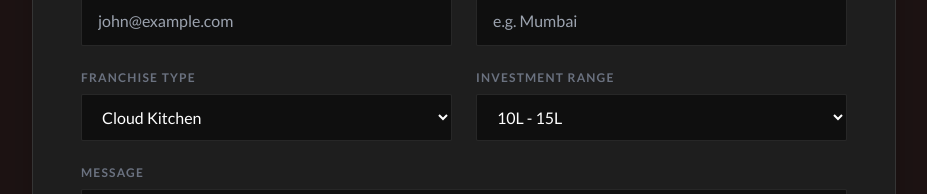
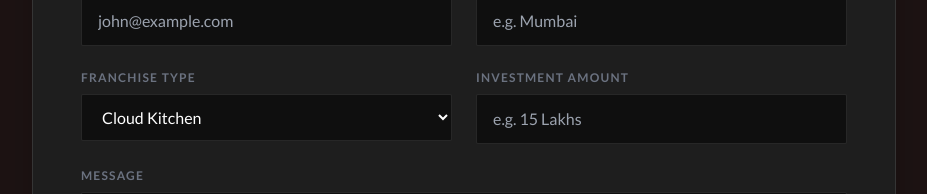
Before and after one commit to Sonikak004/Dumwala-1, a React (Vite) app: page /franchise in a window 1280 px wide. Shown: the part 2518-2712 px from the top of the page, without its empty margins (176-1103 px from the left). Built offline with nearby package versions, Linux system fonts and the light colour scheme; a web font is replaced by a local one.

Commit message:
Refine Franchise form and Contact page, fix nav links

```diff
--- a/src/pages/Contact.jsx
+++ b/src/pages/Contact.jsx
@@ -135,20 +135,7 @@ const Contact = () => {
                             </div>
 
                             {/* Embed Map Placeholder or Styled Block */}
-                            <div className="mt-8 h-48 w-full bg-white/5 rounded-sm overflow-hidden relative group/map">
-                                <div className="absolute inset-0 flex items-center justify-center">
-                                    <a
-                                        href="https://maps.google.com/?q=Dumwala+BTM+Layout"
-                                        target="_blank"
-                                        rel="noopener noreferrer"
-                                        className="bg-white/10 hover:bg-white/20 text-white px-6 py-2 rounded-full backdrop-blur-md text-sm font-bold transition-all transform group-hover/map:scale-105 flex items-center gap-2"
-                                    >
-                                        <MapPin size={16} /> View on Google Maps
-                                    </a>
-                                </div>
-                                {/* Simple dark pattern background for map placeholder */}
-                                <div className="absolute inset-0 opacity-20 bg-[url('https://upload.wikimedia.org/wikipedia/commons/e/ec/World_map_blank_without_borders.svg')] bg-cover bg-center mix-blend-overlay"></div>
-                            </div>
+
                         </div>
                     </div>
 
--- a/src/pages/Franchise.jsx
+++ b/src/pages/Franchise.jsx
@@ -19,7 +19,7 @@ const FranchisePage = () => {
         email: '',
         city: '',
         type: 'Cloud Kitchen',
-        investment: '10L - 15L',
+        investment: '',
         message: ''
     });
     const [submitted, setSubmitted] = useState(false);
@@ -28,11 +28,36 @@ const FranchisePage = () => {
         setFormData({ ...formData, [e.target.name]: e.target.value });
     };
 
+    const scrollToForm = () => {
+        const formElement = document.getElementById('inquire');
+        if (formElement) {
+            formElement.scrollIntoView({ behavior: 'smooth' });
+        }
+    };
+
     const handleSubmit = (e) => {
         e.preventDefault();
-        console.log('Franchise Inquiry:', formData);
+
+        // Construct mailto link
+        const subject = `Franchise Inquiry: ${formData.type} - ${formData.name}`;
+        const body = `Name: ${formData.name}%0D%0APhone: ${formData.phone}%0D%0AEmail: ${formData.email}%0D%0ACity: ${formData.city}%0D%0AFranchise Type: ${formData.type}%0D%0AInvestment Amount: ${formData.investment}%0D%0AMessage: ${formData.message}`;
+
+        // Open email client
+        window.location.href = `mailto:customercare@dumwala.com?subject=${subject}&body=${body}`;
+
+        // Show success state and reset form
         setSubmitted(true);
-        // Reset after 3 seconds for demo purposes
+        setFormData({
+            name: '',
+            phone: '',
+            email: '',
+            city: '',
+            type: 'Cloud Kitchen',
+            investment: '',
+            message: ''
+        });
+
+        // Reset success message after 5 seconds
         setTimeout(() => setSubmitted(false), 5000);
     };
 
@@ -63,9 +88,9 @@ const FranchisePage = () => {
                             We are on a mission to empower women homemakers and aspiring entrepreneurs.
                             Turn your passion for food into a profitable business with our flexible franchise models.
                         </p>
-                        <a href="#inquire" className="inline-flex items-center gap-2 bg-primary hover:bg-orange-700 text-white px-8 py-4 rounded-sm font-bold uppercase tracking-widest transition-colors shadow-lg hover:shadow-primary/30">
+                        <button onClick={scrollToForm} className="inline-flex items-center gap-2 bg-primary hover:bg-orange-700 text-white px-8 py-4 rounded-sm font-bold uppercase tracking-widest transition-colors shadow-lg hover:shadow-primary/30">
                             Inquire Now <ArrowRight size={20} />
-                        </a>
+                        </button>
                     </Reveal>
                 </div>
             </div>
@@ -117,7 +142,7 @@ const FranchisePage = () => {
                                 <li className="flex items-center gap-3 text-gray-400 text-sm"><CheckCircle2 size={16} className="text-primary" /> High Operational Efficiency</li>
                                 <li className="flex items-center gap-3 text-gray-400 text-sm"><CheckCircle2 size={16} className="text-primary" /> Tie-ups with Zomato/Swiggy</li>
                             </ul>
-                            <button className="w-full border border-white/20 text-white py-3 rounded-sm uppercase tracking-widest text-sm hover:bg-white hover:text-black transition-colors font-bold">Learn More</button>
+                            <button onClick={scrollToForm} className="w-full border border-white/20 text-white py-3 rounded-sm uppercase tracking-widest text-sm hover:bg-white hover:text-black transition-colors font-bold">Learn More</button>
                         </div>
                     </Reveal>
 
@@ -136,7 +161,7 @@ const FranchisePage = () => {
                                 <li className="flex items-center gap-3 text-gray-400 text-sm"><CheckCircle2 size={16} className="text-secondary" /> Utilizing Existing Assets</li>
                                 <li className="flex items-center gap-3 text-gray-400 text-sm"><CheckCircle2 size={16} className="text-secondary" /> Operational Overhaul</li>
                             </ul>
-                            <button className="w-full border border-white/20 text-white py-3 rounded-sm uppercase tracking-widest text-sm hover:bg-white hover:text-black transition-colors font-bold">Learn More</button>
+                            <button onClick={scrollToForm} className="w-full border border-white/20 text-white py-3 rounded-sm uppercase tracking-widest text-sm hover:bg-white hover:text-black transition-colors font-bold">Learn More</button>
                         </div>
                     </Reveal>
                 </div>
@@ -229,18 +254,16 @@ const FranchisePage = () => {
                                             </select>
                                         </div>
                                         <div>
-                                            <label className="block text-xs uppercase tracking-widest text-gray-500 mb-2 font-bold">Investment Range</label>
-                                            <select
+                                            <label className="block text-xs uppercase tracking-widest text-gray-500 mb-2 font-bold">Investment Amount</label>
+                                            <input
+                                                type="text"
                                                 name="investment"
+                                                required
                                                 value={formData.investment}
                                                 onChange={handleChange}
                                                 className="w-full bg-black/50 border border-white/10 rounded-sm px-4 py-3 text-white focus:border-primary focus:outline-none transition-colors"
-                                            >
-                                                <option>5L - 10L</option>
-                                                <option>10L - 15L</option>
-                                                <option>15L - 25L</option>
-                                                <option>25L+</option>
-                                            </select>
+                                                placeholder="e.g. 15 Lakhs"
+                                            />
                                         </div>
                                     </div>
 
```
